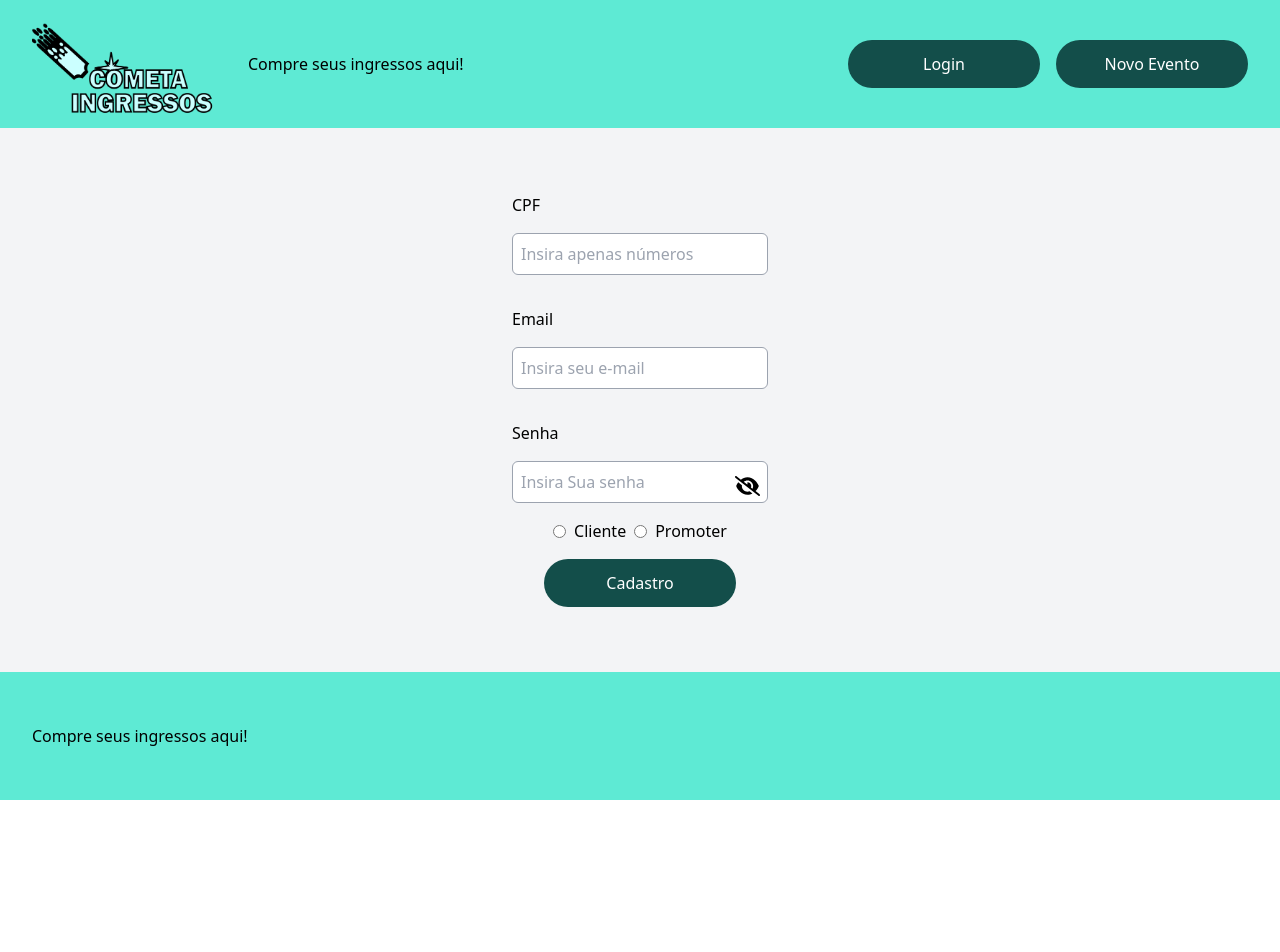
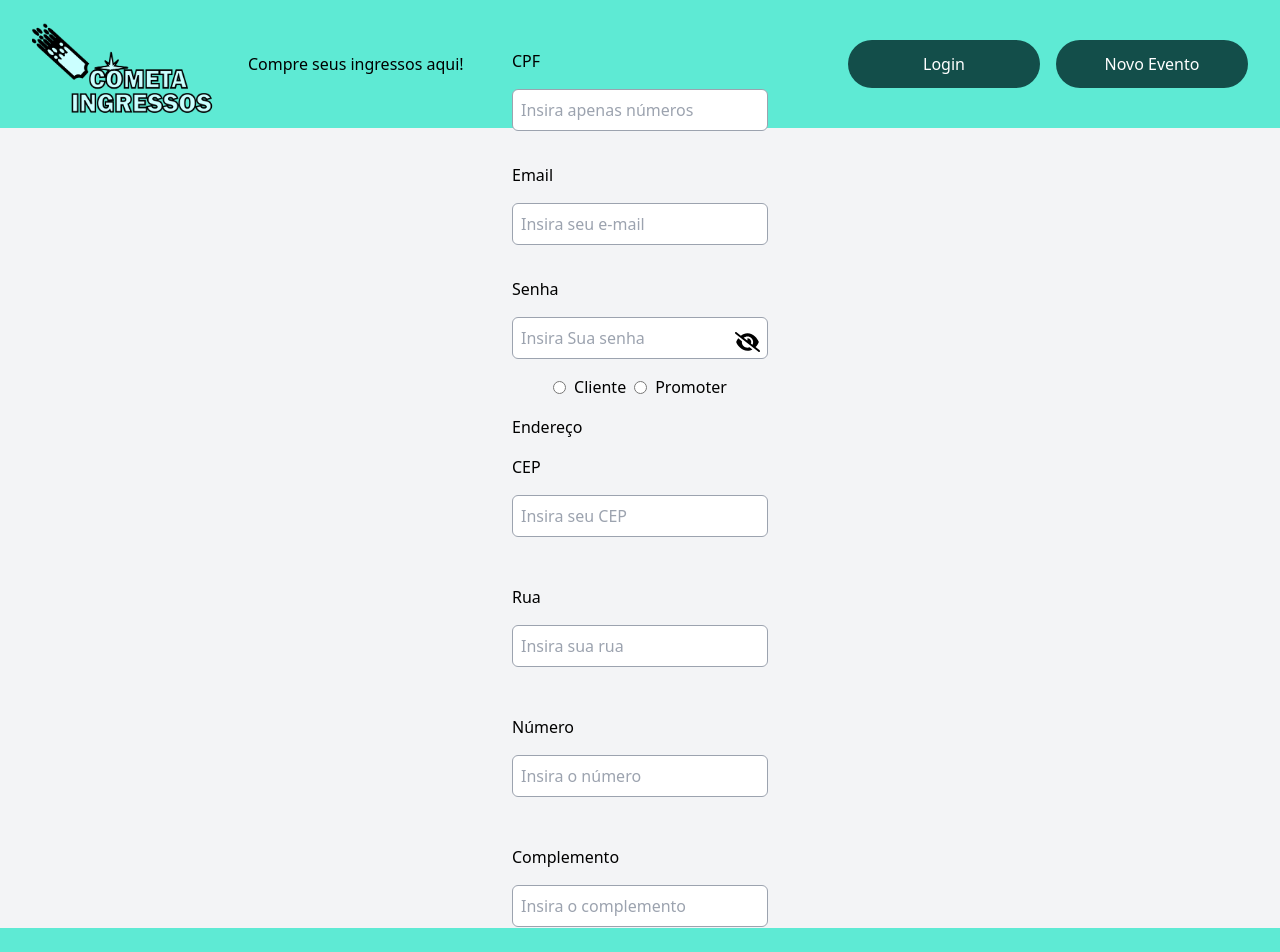
Before and after one commit to Yamazaki-Khaio/Cometa-Ingresso, a Next.js app in the folder ingressoscometa/: page /cadastro in a window 1280 px wide. Shown: the top 952 px of the page. Before the commit the page ends 800 px from the top, so only its background shows below. Built offline with nearby package versions, Linux system fonts and the light colour scheme.

Commit message:
Componentes de endereço no cadastro de usuario

```diff
--- a/ingressoscometa/src/components/Cadastro.tsx
+++ b/ingressoscometa/src/components/Cadastro.tsx
@@ -3,6 +3,7 @@ import CampoCpf from "./CampoCpf";
 import CampoEmail from "./CampoEmail";
 import CampoSenha from "./CampoSenha";
 import RadioButton from "./RadioButton";
+import Endereco from "./Endereco";
 
 export default function Cadastro() {
     return(
@@ -11,6 +12,7 @@ export default function Cadastro() {
             <CampoEmail/>
             <CampoSenha/>
             <RadioButton/>
+            <Endereco/>
             <Botao href="/cadastro" NomeBotao="Cadastro"/>
         </div>
     )
--- /dev/null
+++ b/ingressoscometa/src/components/Endereco.tsx
@@ -0,0 +1,99 @@
+import React  from "react";
+import { useState } from "react";
+
+
+export default function Endereco(props: any){
+    const [cep, setCep] = useState('');
+    const [rua, setRua] = useState('');
+    const [numero, setNumero] = useState('');
+    const [complemento, setComplemento] = useState('');
+
+    function handleCepChange(event: React.ChangeEvent<HTMLInputElement>) {
+        let cepValue = event.target.value.replace(/\D/g, '');
+        cepValue = cepValue.replace(/(\d{5})(\d{1,3})$/, '$1-$2');
+        setCep(cepValue);
+    }
+
+    function handleRuaChange(event: React.ChangeEvent<HTMLInputElement>) {
+        setRua(event.target.value);
+    }
+
+    function handleNumeroChange(event: React.ChangeEvent<HTMLInputElement>) {
+        setNumero(event.target.value);
+    }
+
+    function handleComplementoChange(event: React.ChangeEvent<HTMLInputElement>) {
+        setComplemento(event.target.value);
+    }
+
+    return(
+        <div className="flex flex-col gap-4">
+            <label htmlFor="endereco">Endereço</label>
+            <label htmlFor="cep">CEP</label>
+            <input
+                type="text"
+                name="cep"
+                id="cep"
+                maxLength={9}
+                placeholder="Insira seu CEP"
+                required
+                onInvalid={(e) => {
+                e.preventDefault();
+                alert("Algo deu errado. Tente novamente.");
+                }}
+                className="border w-64 border-gray-400 rounded-md p-2 mb-8"
+                value={cep}
+                onChange={handleCepChange}
+            />
+            <label htmlFor="rua">Rua</label>
+            <input
+                type="text"
+                name="rua"
+                id="rua"
+                maxLength={50}
+                placeholder="Insira sua rua"
+                required
+                onInvalid={(e) => {
+                e.preventDefault();
+                alert("Algo deu errado. Tente novamente.");
+                }}
+                className="border w-64 border-gray-400 rounded-md p-2 mb-8"
+                value={rua}
+                onChange={handleRuaChange}
+            />
+            <label htmlFor="numero">Número</label>
+            <input
+                type="text"
+                name="numero"
+                id="numero"
+                maxLength={20}
+                placeholder="Insira o número"
+                required
+                onInvalid={(e) => {
+                e.preventDefault();
+                alert("Algo deu errado. Tente novamente.");
+                }}
+                className="border w-64 border-gray-400 rounded-md p-2 mb-8"
+                value={numero}
+                onChange={handleNumeroChange}
+            />
+            <label htmlFor="complemento">Complemento</label>
+            <input
+                type="text"
+                name="complemento"
+                id="complemento"
+                maxLength={50}
+                placeholder="Insira o complemento"
+                required
+                onInvalid={(e) => {
+                e.preventDefault();
+                alert("Algo deu errado. Tente novamente.");
+                }}
+                className="border w-64 border-gray-400 rounded-md p-2 mb-8"
+                value={complemento}
+                onChange={handleComplementoChange}
+            />
+        </div>
+
+    )
+}
```
